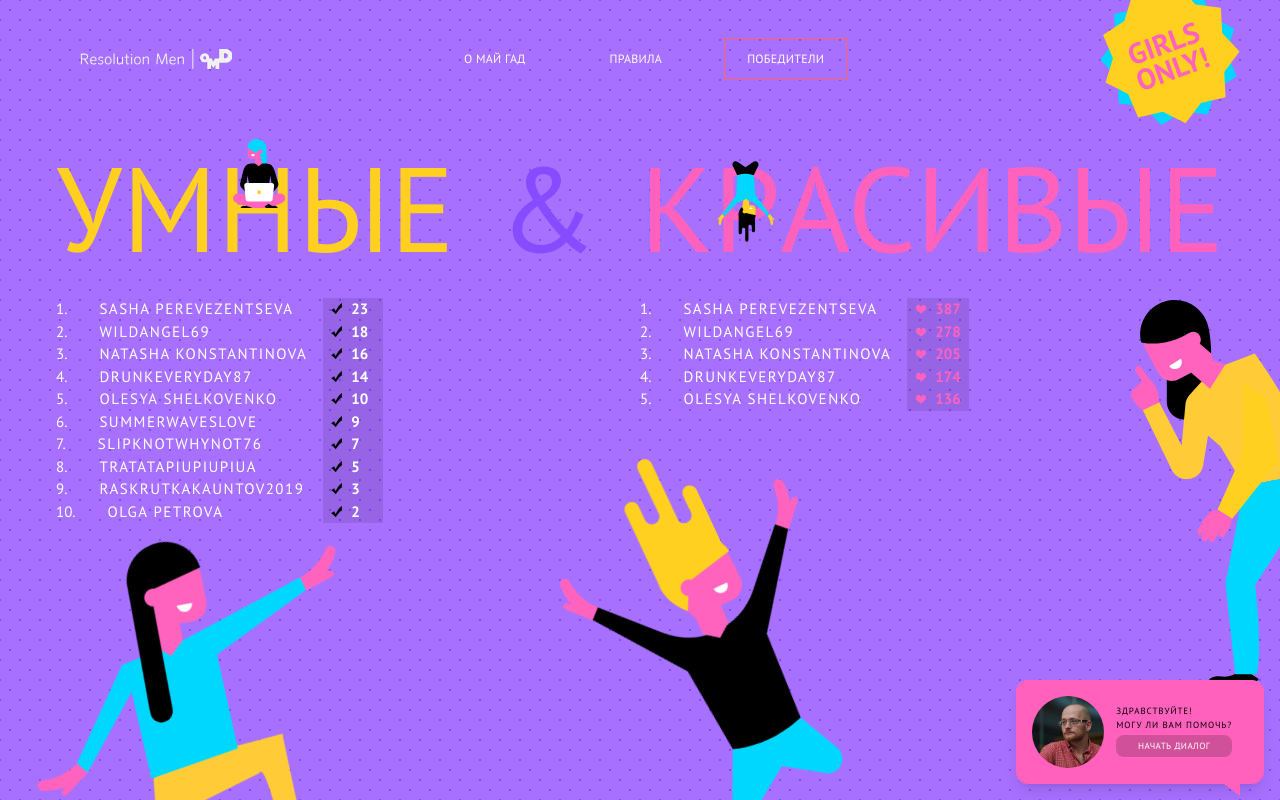
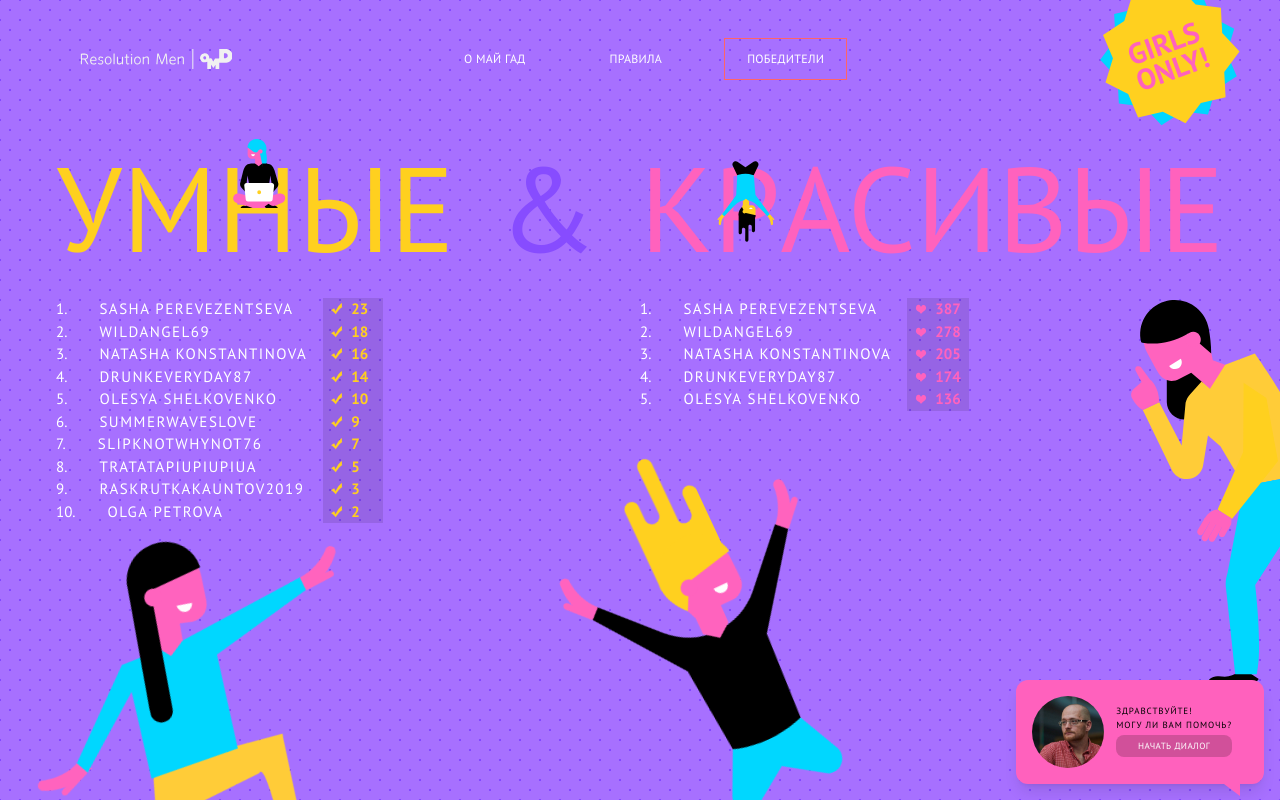
Before and after one commit to Gizuzu/igor-test-task, a React (Vite) app: page /winners in a window 1280 px wide. Shown: the top 800 px of the page. Built offline with nearby package versions, Linux system fonts and the light colour scheme.

Commit message:
Fix web preview

```diff
--- a/src/views/winners.tsx
+++ b/src/views/winners.tsx
@@ -17,6 +17,12 @@ function WinnersList({
   icon: React.FC;
   iconColor: string;
 }) {
+  // Костыль для тейлвинда
+  const iconClass =
+    iconColor === "#ffcf1f" ? "fill-[#ffcf1f]" : "fill-[#ff62bd]";
+  const textClass =
+    iconColor === "#ffcf1f" ? "text-[#ffcf1f]" : "text-[#ff62bd]";
+
   return (
     <div className="flex flex-col w-fit text-white">
       {winners.map((winner, index) => (
@@ -27,12 +33,10 @@ function WinnersList({
           <span>{index + 1}.</span>
           <span className="ml-4 tracking-widest">{winner.name}</span>
           <span className="ml-auto flex items-center justify-start gap-2 px-2 min-w-[60px] bg-black/10">
-            <span className={`fill-[${iconColor}] flex h-3 w-3`}>
+            <span className={`flex h-3 w-3 ${iconClass}`}>
               <Icon />
             </span>{" "}
-            <span className={`font-bold text-[${iconColor}]`}>
-              {winner.value}
-            </span>
+            <span className={`font-bold ${textClass}`}>{winner.value}</span>
           </span>
         </div>
       ))}
--- a/vite.config.ts
+++ b/vite.config.ts
@@ -8,7 +8,7 @@ export default defineConfig({
   plugins: [tailwindcss(), react()],
   resolve: {
     alias: {
-      "@": path.resolve(__dirname, "./src"), // '@' указывает на корень 'src'
+      "@": path.resolve(__dirname, "./src"),
     },
   },
 });
```
